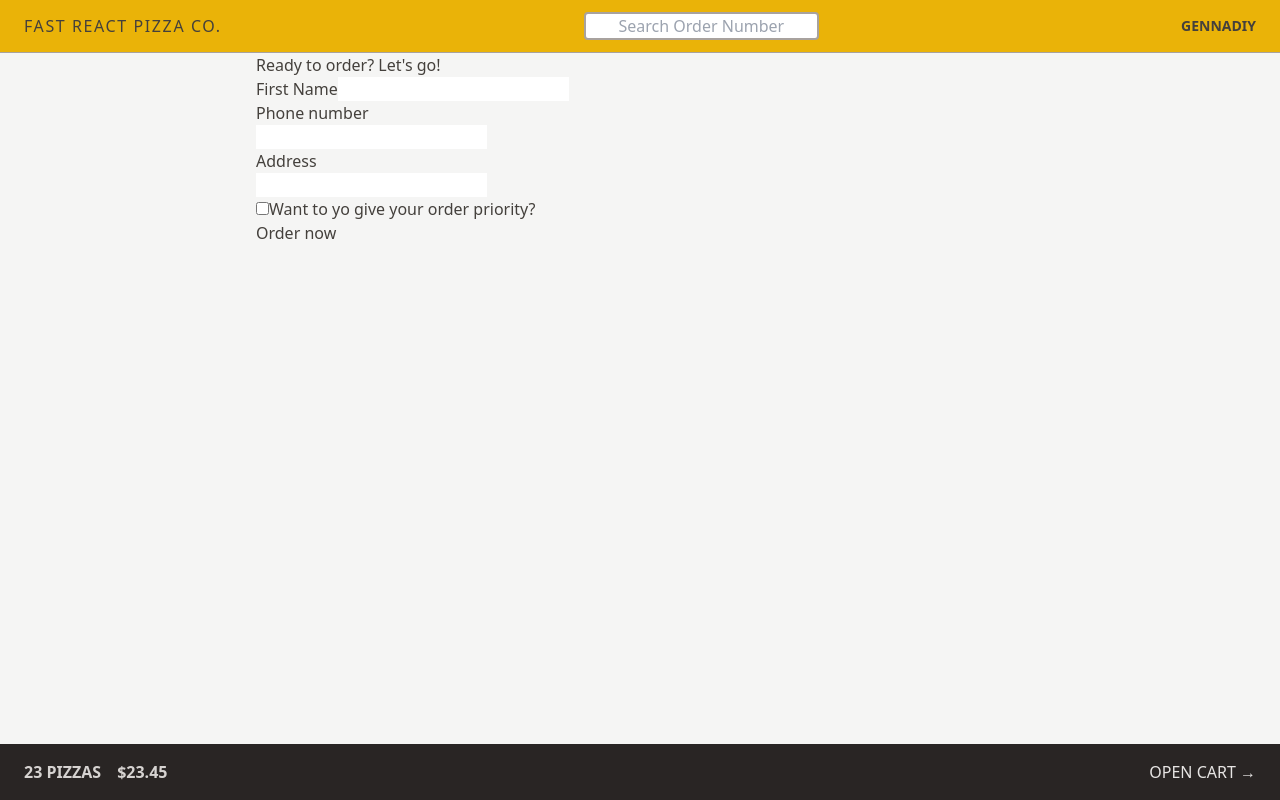
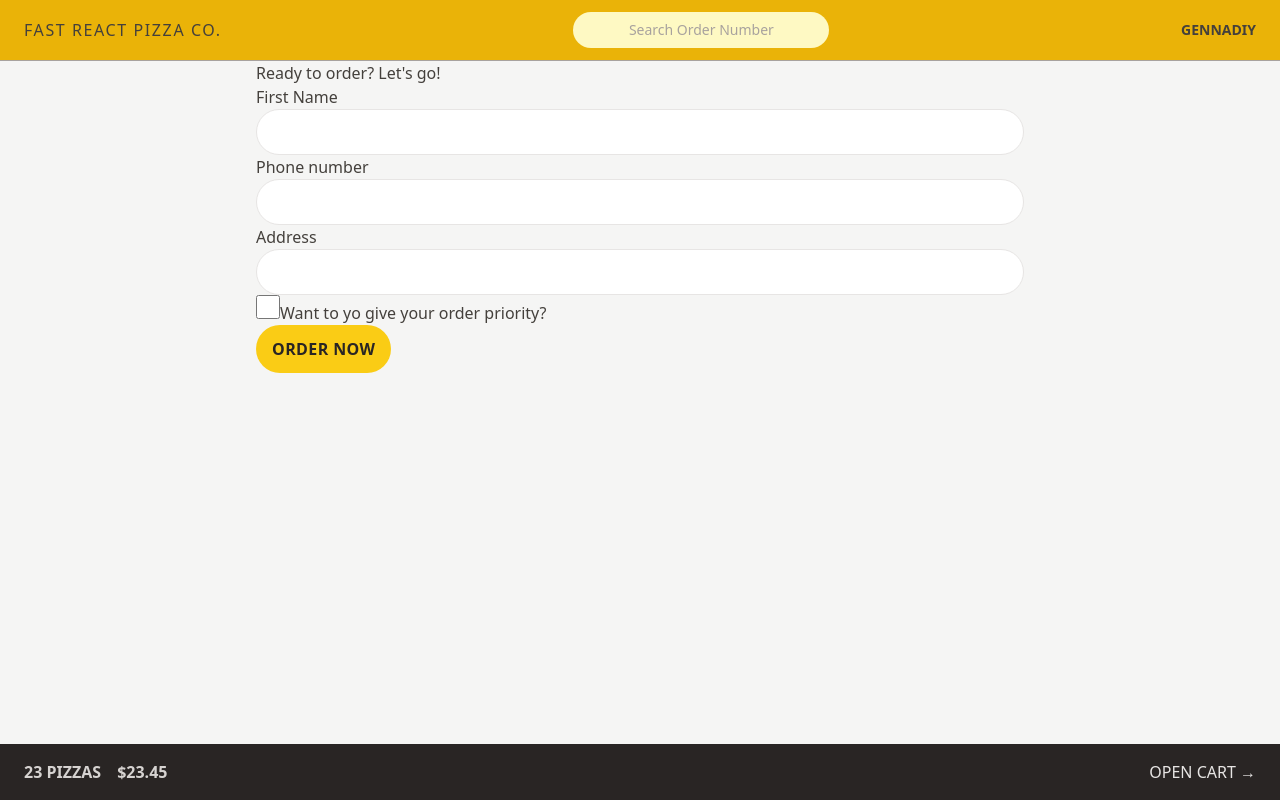
Before and after one commit to GennadiyMostov/Fast-React-Pizza, a React (Vite) app: page /order/new in a window 1280 px wide. Built offline with nearby package versions, Linux system fonts and the light colour scheme.

Commit message:
Styles: -layer for inputs and apply -text styles for link -create custom styled button component

```diff
--- a/src/Features/Cart/Cart.jsx
+++ b/src/Features/Cart/Cart.jsx
@@ -29,12 +29,17 @@
 
   return (
     <div>
-      <Link to="/menu">&larr; Back to menu</Link>
+      <Link
+        className='text-sm text-blue-500 hover:text-blue-600 hover:underline'
+        to='/menu'
+      >
+        &larr; Back to menu
+      </Link>
 
       <h2>Your cart, %NAME%</h2>
 
       <div>
-        <Link to="/order/new">Order pizzas</Link>
+        <Link to='/order/new'>Order pizzas</Link>
         <button>Clear cart</button>
       </div>
     </div>
--- a/src/Features/Order/CreateOrder.jsx
+++ b/src/Features/Order/CreateOrder.jsx
@@ -1,6 +1,7 @@
 import { useState } from 'react';
 import { Form, redirect, useActionData, useNavigation } from 'react-router-dom';
 import { createOrder } from '../../Services/apiRestaurant';
+import Button from '../../UI/Button';
 
 // https://uibakery.io/regex-library/phone-number
 const isValidPhone = (str) =>
@@ -50,13 +51,13 @@
       <Form method='POST' action='/order/new'>
         <div>
           <label>First Name</label>
-          <input type='text' name='customer' required />
+          <input type='text' name='customer' required className='input' />
         </div>
 
         <div>
           <label>Phone number</label>
           <div>
-            <input type='tel' name='phone' required />
+            <input type='tel' name='phone' required className='input' />
           </div>
           {formErrors?.phone && <p>{formErrors.phone}</p>}
         </div>
@@ -64,7 +65,7 @@
         <div>
           <label>Address</label>
           <div>
-            <input type='text' name='address' required />
+            <input type='text' name='address' required className='input' />
           </div>
         </div>
 
@@ -75,15 +76,16 @@
             id='priority'
             // value={withPriority}
             // onChange={(e) => setWithPriority(e.target.checked)}
+            className='h-6 w-6 accent-yellow-400 focus:outline-none focus:ring focus:ring-yellow-400 focus:ring-offset-2'
           />
           <label htmlFor='priority'>Want to yo give your order priority?</label>
         </div>
 
         <div>
           <input type='hidden' name='cart' value={JSON.stringify(cart)} />
-          <button disabled={isSubmitting}>
+          <Button disabled={isSubmitting}>
             {isSubmitting ? 'Placing Order' : 'Order now'}
-          </button>
+          </Button>
         </div>
       </Form>
     </div>
--- a/src/Features/Order/SearchOrder.jsx
+++ b/src/Features/Order/SearchOrder.jsx
@@ -20,7 +20,7 @@
   return (
     <form onSubmit={handleSubmit}>
       <input
-        className='rounded border-2 border-stone-400 text-center'
+        className='w-28 rounded-full bg-yellow-100 px-4 py-2 text-center text-sm outline-none transition-all duration-500 placeholder:text-stone-400 focus:outline-none focus:ring focus:ring-yellow-500 focus:ring-opacity-50 sm:w-64 sm:focus:w-72'
         placeholder='Search Order Number'
         value={query}
         onChange={(event) => setQuery(event.target.value)}
--- /dev/null
+++ b/src/UI/Button.jsx
@@ -0,0 +1,12 @@
+const Button = ({ children, disabled }) => {
+  return (
+    <button
+      disabled={disabled}
+      className="'inline-block disabled:cursor-not-allowed' rounded-full bg-yellow-400 px-4 py-3 font-semibold uppercase tracking-wide text-stone-800 transition-colors duration-300 hover:bg-yellow-300 focus:bg-yellow-300 focus:outline-none focus:ring focus:ring-yellow-300 focus:ring-offset-2"
+    >
+      {children}
+    </button>
+  );
+};
+
+export default Button;
--- a/src/index.css
+++ b/src/index.css
@@ -2,19 +2,11 @@
 @tailwind components;
 @tailwind utilities;
 
-/* body {
-  font-family: system-ui, -apple-system, BlinkMacSystemFont, 'Segoe UI', Roboto,
-    Oxygen, Ubuntu, Cantarell, 'Open Sans', 'Helvetica Neue', sans-serif;
-  background-color: #f7f7f7;
-  color: #444;
+@layer components {
+  .input {
+    @apply w-full rounded-full border border-stone-200 px-4 py-2 text-sm transition-all duration-300 placeholder:text-stone-200 focus:outline-none focus:ring focus:ring-yellow-400 md:px-6 md:py-3;
+  }
 }
-
-.layout {
-  display: grid;
-  grid-template-rows: auto 1fr auto;
-  gap: 32px;
-  height: 100dvh;
-} */
 
 /* https://dev.to/afif/i-made-100-css-loaders-for-your-next-project-4eje */
 .loader {
```
